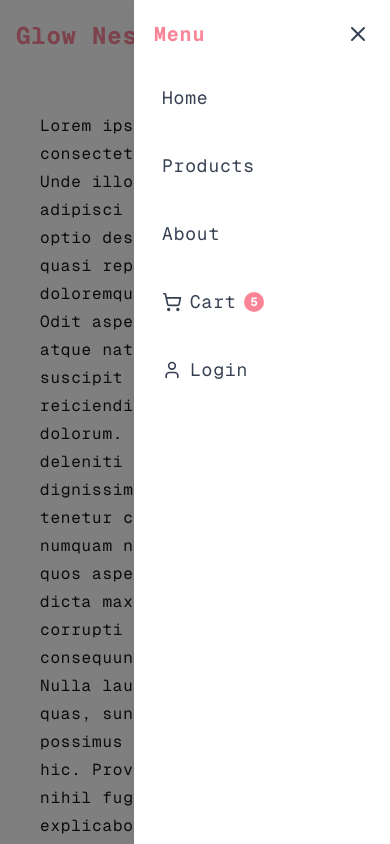
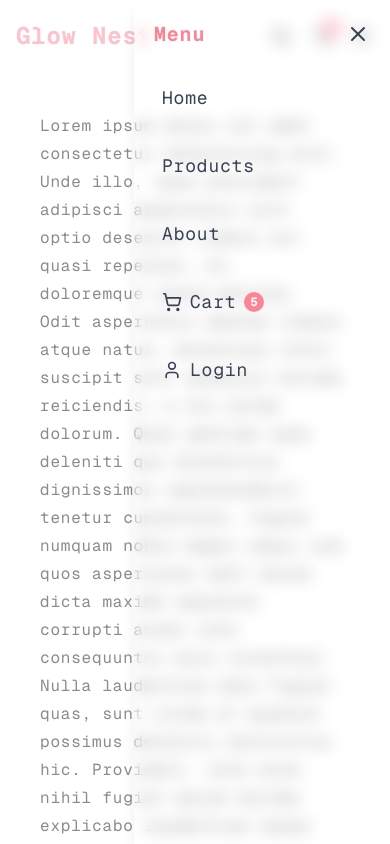
Before and after one commit to devdashk66/glow-nest, a Next.js app: page / in a window 390 px wide. Both pictures are taken after a click on the button 362 px from the left and 36 px from the top of the page. Shown: the top 844 px of the page. Built offline with nearby package versions, Linux system fonts and the light colour scheme.

Commit message:
update mobile side bar

```diff
--- a/app/components/Header/MobileMenu.jsx
+++ b/app/components/Header/MobileMenu.jsx
@@ -14,7 +14,7 @@ const MobileMenu = ({ isMenuOpen, setIsMenuOpen, navLinks, cartCount }) => {
             animate={{ opacity: 1 }}
             exit={{ opacity: 0 }}
             transition={{ duration: 0.3 }}
-            className="fixed inset-0 bg-black/50 z-40 md:hidden"
+            className="fixed inset-0 bg-white/50 dark:bg-black/50 z-40 md:hidden"
             onClick={() => setIsMenuOpen(false)}
           />
 
@@ -24,7 +24,7 @@ const MobileMenu = ({ isMenuOpen, setIsMenuOpen, navLinks, cartCount }) => {
             animate={{ x: 0 }}
             exit={{ x: "100%" }}
             transition={{ type: "spring", stiffness: 300, damping: 30 }}
-            className="fixed top-0 right-0 h-full w-64 bg-white dark:bg-gray-900 shadow-lg z-50 md:hidden overflow-y-auto"
+            className="fixed top-0 right-0 h-full w-64 dark:bg-black-80 backdrop-blur-sm backdrop-saturate-100 shadow-lg z-50 md:hidden overflow-y-auto"
           >
             <div className="p-5">
               <div className="flex justify-between items-center mb-6">
```
